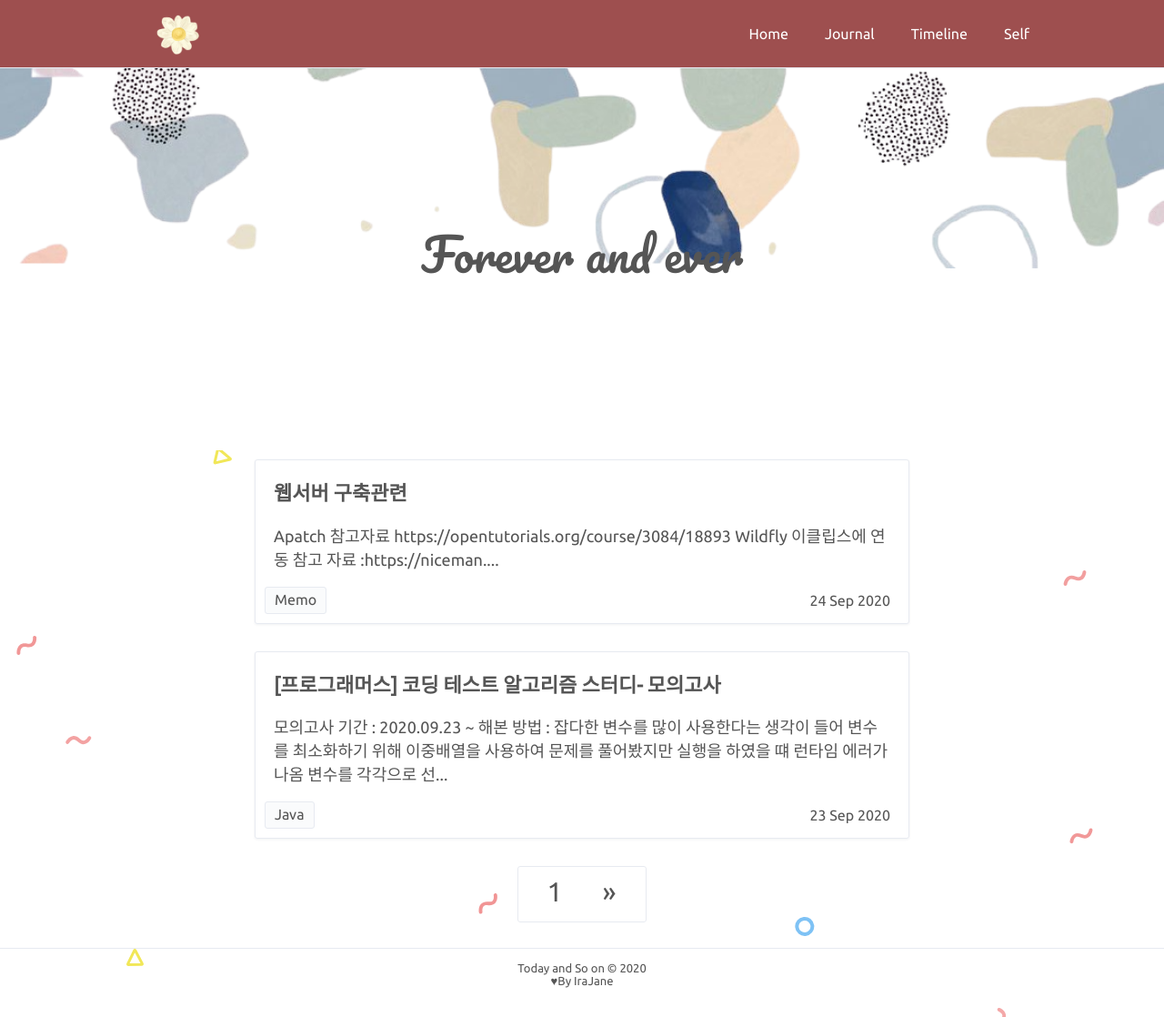
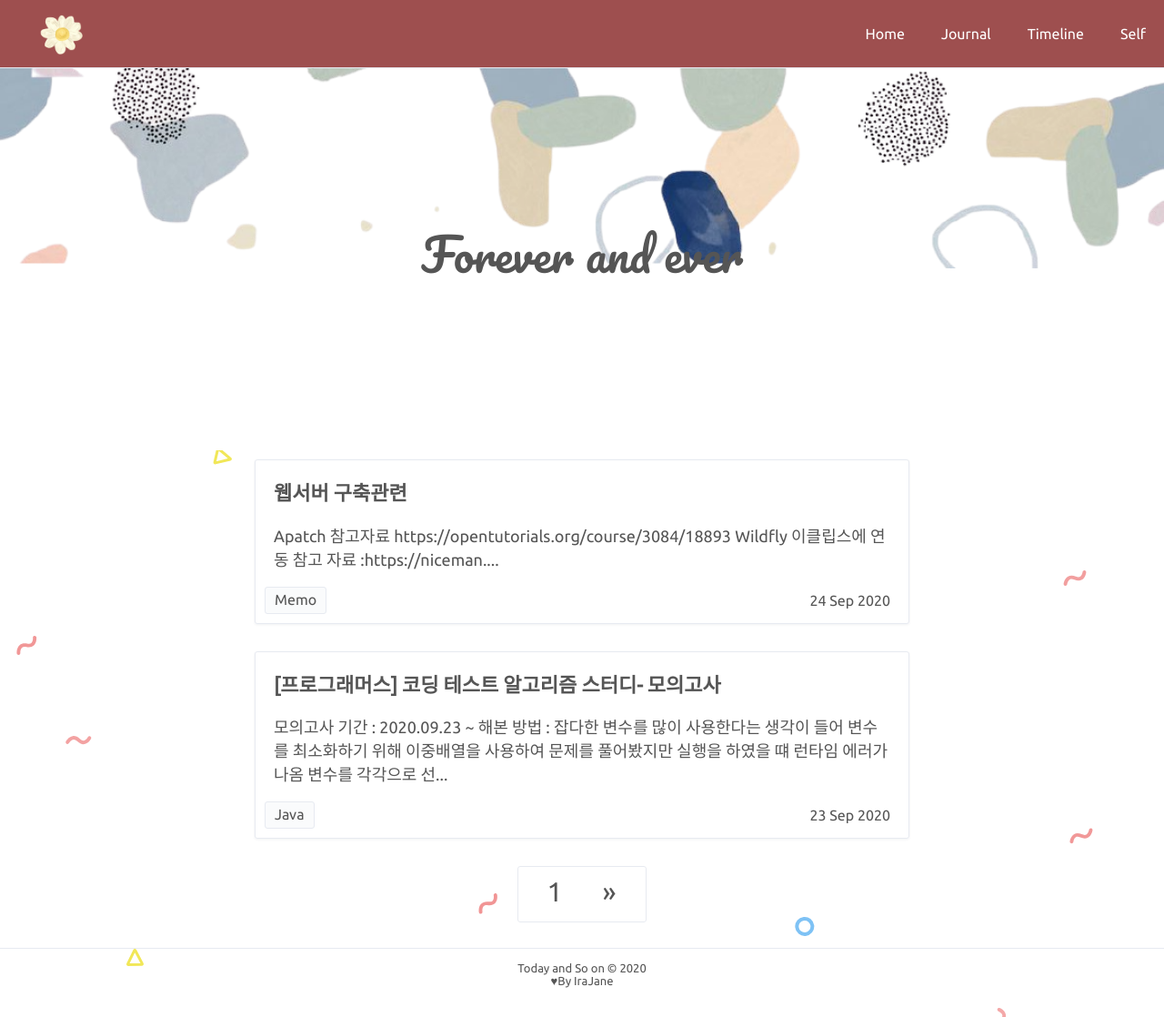
Before and after one commit to IraJane/IraJane.github.io, a Jekyll site: the page built from index.html, in a window 1280 px wide. Shown: the whole page at 91% size. Built offline with Jekyll 4.4.1, drawn with Linux system fonts in a browser that asks for light colours.

Commit message:
Update style.css

```diff
--- a/assets/css/style.css
+++ b/assets/css/style.css
@@ -25,7 +25,7 @@ a{
     z-index: 1;
 }
 .top-center{
-    max-width: 1024px;
+/*     max-width: 1024px; */
     height: 100%;
     margin: 0 auto;
 }
```
